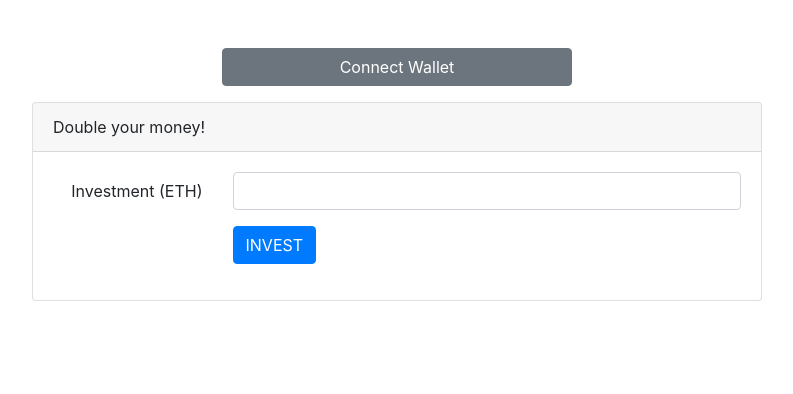
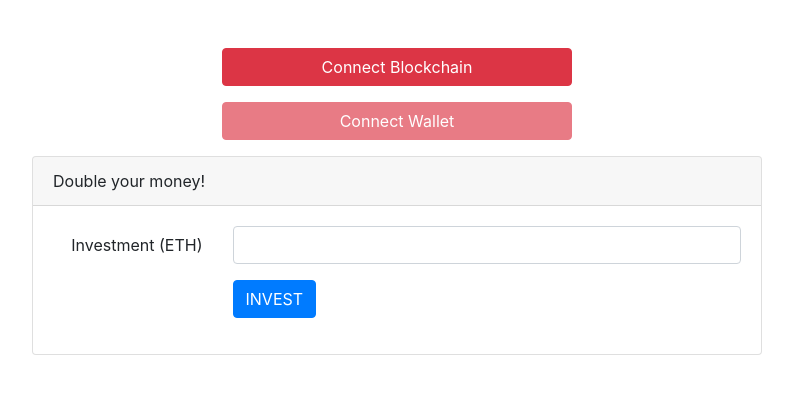
Before and after one commit to alexroan/EthereumPonzi, a React (Create React App) app in the folder client/: page / in a window 1280 px wide. Shown: the top 394 px of the page, without its empty margins (243-1036 px from the left). Built offline with nearby package versions, Linux system fonts and the light colour scheme.

Commit message:
Better feedback

```diff
--- a/client/src/Content.js
+++ b/client/src/Content.js
@@ -1,12 +1,11 @@
 import React, {Component} from 'react';
 import {connect} from 'react-redux';
 import { etherAmountChanged } from './redux/actions';
-import { depositEther, loadBlockchainData, checkAccounts } from './redux/interactions';
+import { depositEther, loadBlockchainData, checkAccounts, loadWeb3 } from './redux/interactions';
 import { web3Selector, doublerSelector, accountSelector, depositAmountSelector, totalPayoutSelector, currentlyPayingSelector } from './redux/selectors';
 
 const showForm = (props) => {
     const {dispatch, web3, doubler, account, depositAmount, totalPayout, usersPaid} = props;
-
     const etherAmountChange = (e) => dispatch(etherAmountChanged(e.target.value));
     const invest = async (e) => {
         e.preventDefault();
@@ -19,10 +18,17 @@ const showForm = (props) => {
         }
     }
 
+    const connectBlockchain = async (e) => {
+        e.preventDefault();
+        console.log("Connecting wallet");
+        await loadWeb3(dispatch);
+        console.log("Connected");
+    }
+
     const connectWallet = async (e) => {
         e.preventDefault();
         console.log("Connecting wallet");
-        await loadBlockchainData(dispatch);
+        await loadBlockchainData(web3, dispatch);
         console.log("Connected");
     }
 
@@ -30,10 +36,25 @@ const showForm = (props) => {
         <div>
             <div className="row justify-content-center">
                 <div className="col-4">
+                    <form onSubmit={connectBlockchain}>
+                        <div className="form-group row">
+                            <div className="col-12">
+                                <button type="submit" className={`w-100 btn text-truncate ${(web3 !== null) ? "disabled btn-success" : "btn-danger"}`}>
+                                    {(web3 !== null) ? "Blockchain Connected" : "Connect Blockchain"}
+                                </button>
+                            </div>
+                        </div>
+                    </form>
+                </div>
+            </div>
+
+
+            <div className="row justify-content-center">
+                <div className="col-4">
                     <form onSubmit={connectWallet}>
                         <div className="form-group row">
                             <div className="col-12">
-                                <button type="submit" className="w-100 btn btn-secondary text-truncate">
+                                <button type="submit" className={`w-100 btn text-truncate ${(web3 === null) ? "disabled btn-danger" : (account !== null) ? "btn-success" : "btn-warning" }`}>
                                     {(account !== null) ? account : "Connect Wallet"}
                                 </button>
                             </div>
--- a/client/src/redux/interactions.js
+++ b/client/src/redux/interactions.js
@@ -3,12 +3,11 @@ import Doubler from "../contracts/Doubler.json";
 
 import { web3Loaded, accountLoaded, accountLoading, doublerLoaded, totalUsersLoaded, totalWeiLoaded, totalPayoutLoaded, currentlyPayingLoaded} from "./actions";
 
-export const loadBlockchainData = async (dispatch) => {
-    let web3 = await loadWeb3(dispatch);
+export const loadBlockchainData = async (web3, dispatch) => {
     await loadAccount(web3, dispatch);
     let doubler = await loadDoubler(web3, dispatch);
     await loadDoublerData(doubler, dispatch);
-    return web3;
+    return loadAccount;
 }
 
 export const loadWeb3 = async (dispatch) => {
```
